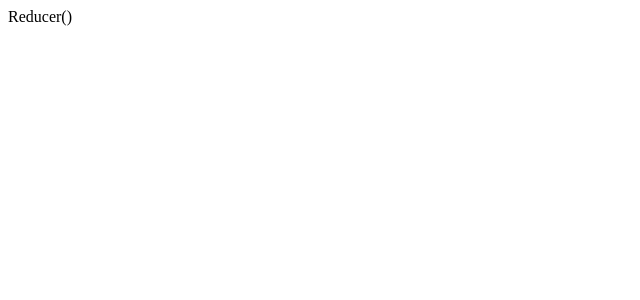
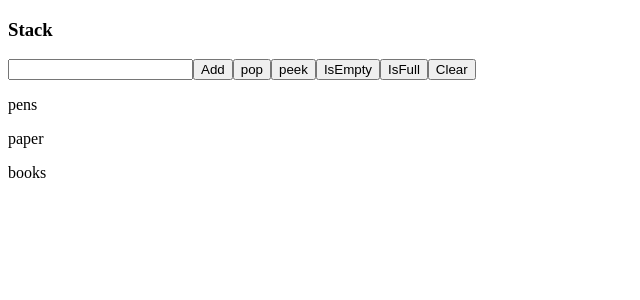
Before and after one commit to swethaogeti/react-hooks-practice, a React (Create React App) app: page / in a window 1280 px wide. Shown: the top 300 px of the page, without its empty margins (0-640 px from the left). Built offline with nearby package versions, Linux system fonts and the light colour scheme.

Commit message:
practice

```diff
--- a/src/App.js
+++ b/src/App.js
@@ -24,6 +24,9 @@ import { UpdatePrice } from "./practiceSet-1/UpdatePrice";
 import { SelectOption } from "./practiceSet-1/SelectOption";
 import { MirrorIt } from "./practiceSet-1/MirrorIt";
 import { PracReducer } from "./practiceSet-1/PracReducer";
+import { TodoTest } from "./TestSolve/TodoTest";
+import { StackTest } from "./TestSolve/StackTest";
+import { DebounceCustom } from "./TestSolve/DebounceCustom";
 export default function App() {
   return (
     <div className="App">
@@ -51,7 +54,10 @@ export default function App() {
       {/* <UpdatePrice /> */}
       {/* <SelectOption /> */}
       {/* <MirrorIt /> */}
-      <PracReducer />
+      {/* <PracReducer /> */}
+      {/* <TodoTest /> */}
+      <StackTest />
+      {/* <DebounceCustom/> */}
     </div>
   );
 }
--- /dev/null
+++ b/src/TestSolve/DebounceCustom.js
@@ -0,0 +1,13 @@
+import { useState } from "react";
+
+export const DebounceCustom = () => {
+  const [input, setInput] = useState();
+
+  return (
+    <div>
+      <h1>Custom debounce</h1>
+      <input value={input} onChange={(e) => setInput(e.target.value)}></input>
+      <button>enter</button>
+    </div>
+  );
+};
--- /dev/null
+++ b/src/TestSolve/StackTest.js
@@ -0,0 +1,87 @@
+import { useState } from "react";
+import { v4 as uuid } from "uuid";
+
+export const StackTest = () => {
+  //   Implement React component stack by replicating
+  // all stack properties. Use input field to take
+  // input and add button to push into stacks. implement pop,
+  // peek, isempty, isfull, clear. On button clicks, it should show their respective outputs.
+  const [input, setInput] = useState();
+  const [stack, setStack] = useState(["pens", "paper", "books"]);
+  const [element, setElement] = useState();
+  const [stackLength, setStackLenght] = useState(5);
+  const data = [];
+  console.log(data);
+  const add = () => {
+    if (input !== "" && stack.length < stackLength) {
+      stack.push(input);
+      setElement(`pushed element ${input}`);
+      setStack([...stack]);
+    } else {
+      setElement("stack is full");
+    }
+    setInput("");
+  };
+
+  const pop = () => {
+    const popElement = stack.pop();
+    setElement(`popped element ${popElement}`);
+    setStack((todos) => todos.filter((item) => item !== popElement));
+  };
+
+  const peek = () => {
+    const peekElemnt = stack[stack.length - 1];
+    setElement(`peek element ${peekElemnt}`);
+  };
+  const isEmpty = () => {
+    if (stack.length === 0) {
+      setElement(`stack is empty`);
+    } else {
+      setElement(`stack is not empty`);
+    }
+  };
+
+  const isFull = () => {
+    if (stack.length === 10) {
+      setElement(`stack is full`);
+    } else {
+      setElement(`stack is not full`);
+    }
+  };
+
+  const clear = () => {
+    setStack([]);
+    setElement(`stack cleared`);
+  };
+  return (
+    <div>
+      <h3>Stack</h3>
+      <p>{element}</p>
+      <input
+        type="text"
+        value={input}
+        onChange={(e) => setInput(e.target.value)}
+      ></input>
+      <button onClick={() => add()}>Add</button>
+      <button onClick={() => pop()}>pop</button>
+      <button onClick={() => peek()}>peek</button>
+      <button onClick={() => isEmpty()}>IsEmpty</button>
+      <button onClick={() => isFull()}>IsFull</button>
+      <button onClick={() => clear()}>Clear</button>
+
+      {stack.map((item) => {
+        return (
+          <div
+            style={{
+              border: "2px",
+              backgroundColor: "",
+              borderColor: "black"
+            }}
+          >
+            <p key={uuid()}>{item}</p>
+          </div>
+        );
+      })}
+    </div>
+  );
+};
--- /dev/null
+++ b/src/TestSolve/TodoTest.js
@@ -0,0 +1,136 @@
+import { useState } from "react";
+import { v4 as uuid } from "uuid";
+
+// Pasting again for folks who just joined: implement a to-do list component where each todo has a text and a status value.
+// If the status is true, then strike through the text
+// and when clicked on the delete button that particular todo must be deleted
+// implement delete customization where if the checkbox is checked you need to show the delete button for each todo and if not checked delete buttons should not be shown beside each todo.
+// And there should be a three-color choice for each todo suppose from three if the user selects red, the background of that todo must be turned to red
+
+export function TodoTest() {
+  const [todos, setTodos] = useState([]);
+  const [todo, setTodo] = useState("");
+
+  const addTodo = () => {
+    if (todo !== "") {
+      setTodos([
+        ...todos,
+        {
+          id: uuid(),
+          name: todo,
+          status: false,
+          isChecked: false,
+          color: "none"
+        }
+      ]);
+    }
+    setTodo("");
+  };
+
+  const handleIsComplete = (todo) => {
+    setTodos((todos) =>
+      todos.map((currentTodo) =>
+        currentTodo.id === todo.id
+          ? { ...currentTodo, status: !currentTodo.status }
+          : currentTodo
+      )
+    );
+  };
+
+  const handleOnChange = (todo) => {
+    // setIsChecked(!isChecked);
+
+    setTodos((todos) =>
+      todos.map((currentTodo) =>
+        currentTodo.id === todo.id
+          ? { ...currentTodo, isChecked: !currentTodo.isChecked }
+          : currentTodo
+      )
+    );
+  };
+
+  const handleDelete = (ele) => {
+    setTodos((todos) => todos.filter((item) => item.id !== ele.id));
+  };
+  const handlered = (todo) => {
+    console.log(todo);
+    setTodos((todos) =>
+      todos.map((currentTodo) =>
+        currentTodo.id === todo.id
+          ? { ...currentTodo, color: "red" }
+          : currentTodo
+      )
+    );
+  };
+
+  const handleGreen = (todo) => {
+    setTodos((todos) =>
+      todos.map((currentTodo) =>
+        currentTodo.id === todo.id
+          ? { ...currentTodo, color: "green" }
+          : currentTodo
+      )
+    );
+  };
+
+  const handleBlue = (todo) => {
+    setTodos((todos) =>
+      todos.map((currentTodo) =>
+        currentTodo.id === todo.id
+          ? { ...currentTodo, color: "blue" }
+          : currentTodo
+      )
+    );
+  };
+  return (
+    <div>
+      <h1> TODO</h1>
+      <input
+        type="text"
+        placeholder="enter todo"
+        value={todo}
+        onChange={(e) => setTodo(e.target.value)}
+      ></input>
+      <button onClick={() => addTodo()}>ADD Todo</button>
+
+      {todos?.map((item) => {
+        return (
+          <div style={{ display: "flex", alignItems: "center" }}>
+            <input
+              type="checkbox"
+              checked={item.isChecked}
+              onChange={() => handleOnChange(item)}
+            ></input>
+            <p
+              key={uuid()}
+              style={{
+                textDecoration: item.status ? "line-through" : "none",
+                cursor: "pointer",
+                backgroundColor: item.color
+              }}
+              onClick={() => handleIsComplete(item)}
+            >
+              {item.name}
+            </p>
+            {item.isChecked && (
+              <button
+                style={{
+                  padding: "2px",
+                  height: "1.5rem",
+                  cursor: "pointer"
+                }}
+                onClick={() => handleDelete(item)}
+              >
+                Delete
+              </button>
+            )}
+
+            <button onClick={() => handlered(item)}>red</button>
+            <button onClick={() => handleGreen(item)}>green</button>
+            <button onClick={() => handleBlue(item)}>blue</button>
+          </div>
+        );
+      })}
+    </div>
+  );
+}
```
